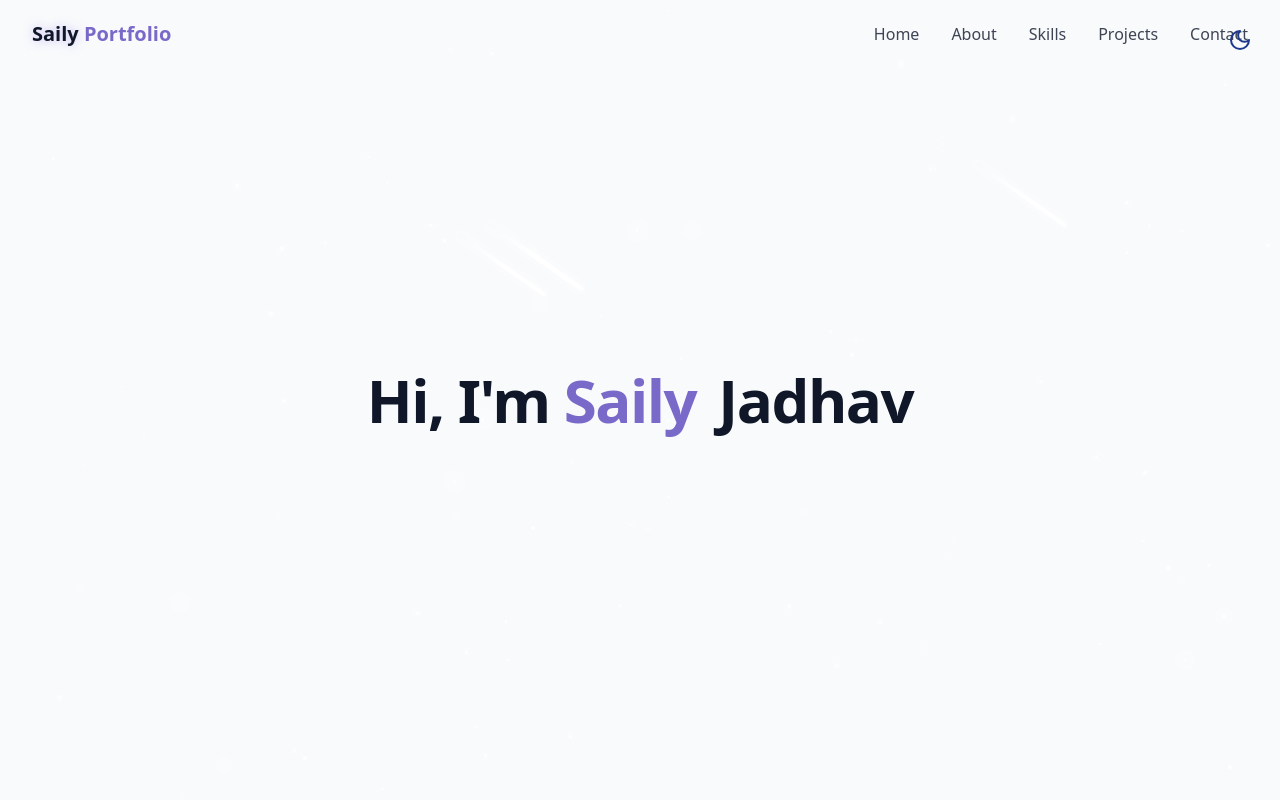
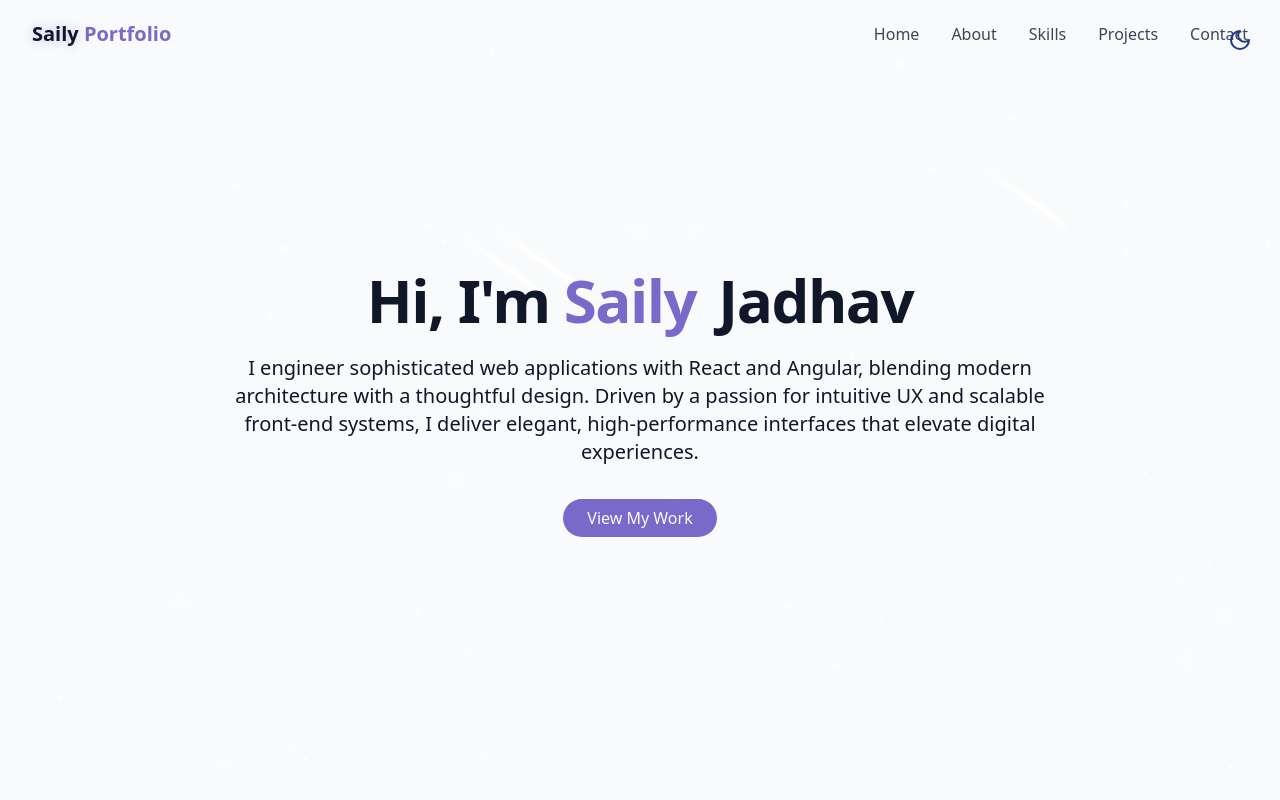
Before and after one commit to ShellySea/saily_portfolio, a React (Vite) app: page / in a window 1280 px wide. Shown: the top 800 px of the page. Built offline with nearby package versions, Linux system fonts and the light colour scheme.

Commit message:
Navigate

```diff
--- a/src/components/About.jsx
+++ b/src/components/About.jsx
@@ -1,7 +1,11 @@
 import React from "react";
 
 const About = () => {
-  return <div>About</div>;
+  return (
+    <section id="about">
+      <div>About</div>
+    </section>
+  );
 };
 
 export default About;
--- a/src/components/Contact.jsx
+++ b/src/components/Contact.jsx
@@ -1,7 +1,11 @@
 import React from "react";
 
 const Contact = () => {
-  return <div>Contact</div>;
+  return (
+    <section id="contact">
+      <div>Contact</div>
+    </section>
+  );
 };
 
 export default Contact;
--- a/src/components/Intro.jsx
+++ b/src/components/Intro.jsx
@@ -17,6 +17,19 @@ const Intro = () => {
               Jadhav
             </span>
           </h1>
+          <p className="text-lg md:text-xl text-muted-foreground max-2-2xl mx-auto opacity-0 animate-fade-in-delay-3">
+            I engineer sophisticated web applications with React and Angular,
+            blending modern architecture with a thoughtful design. Driven by a
+            passion for intuitive UX and scalable front-end systems, I deliver
+            elegant, high-performance interfaces that elevate digital
+            experiences.
+          </p>
+
+          <div className="pt-4 opacity-0 animate-fade-in-delay-4">
+            <a href="#projects" className="cosmic-button">
+              View My Work
+            </a>
+          </div>
         </div>
       </div>
     </section>
--- a/src/components/Projects.jsx
+++ b/src/components/Projects.jsx
@@ -1,7 +1,11 @@
 import React from "react";
 
 const Projects = () => {
-  return <div>Projects</div>;
+  return (
+    <section id="projects">
+      <div>Projects</div>
+    </section>
+  );
 };
 
 export default Projects;
--- a/src/components/Skills.jsx
+++ b/src/components/Skills.jsx
@@ -1,7 +1,11 @@
 import React from "react";
 
 const Skills = () => {
-  return <div>Skills</div>;
+  return (
+    <section id="skills">
+      <div>Skills</div>
+    </section>
+  );
 };
 
 export default Skills;
```
